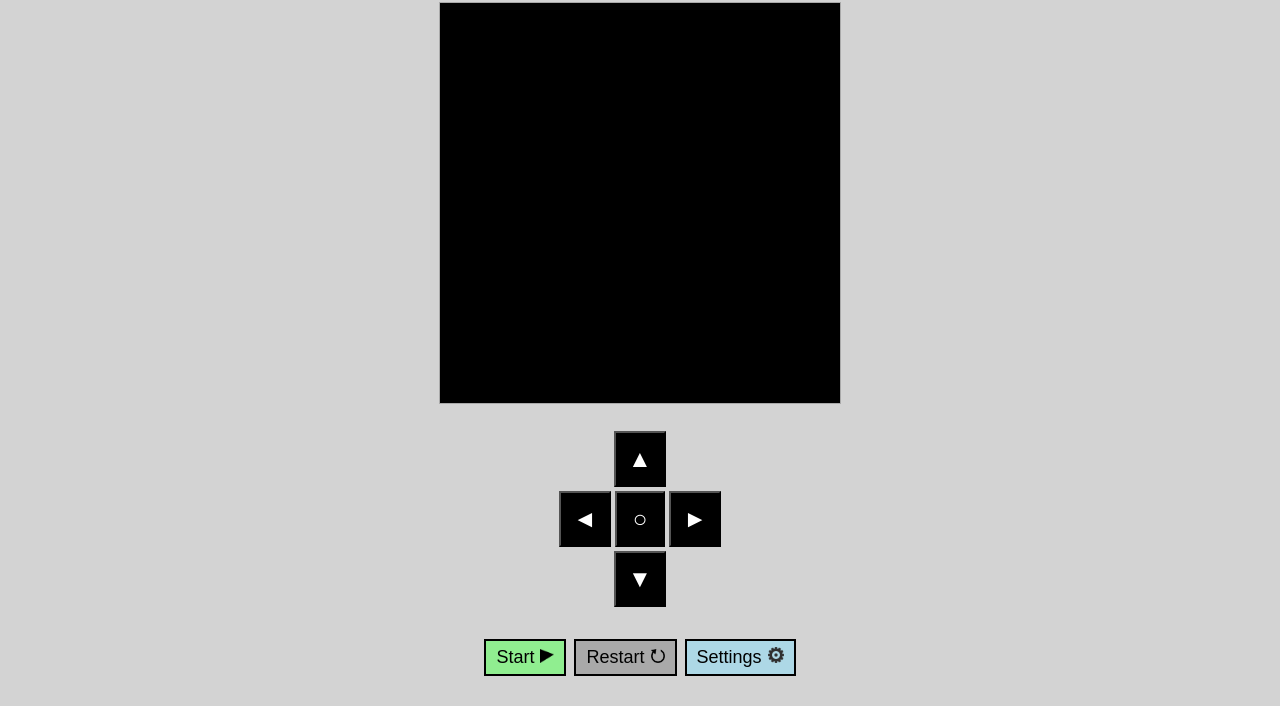
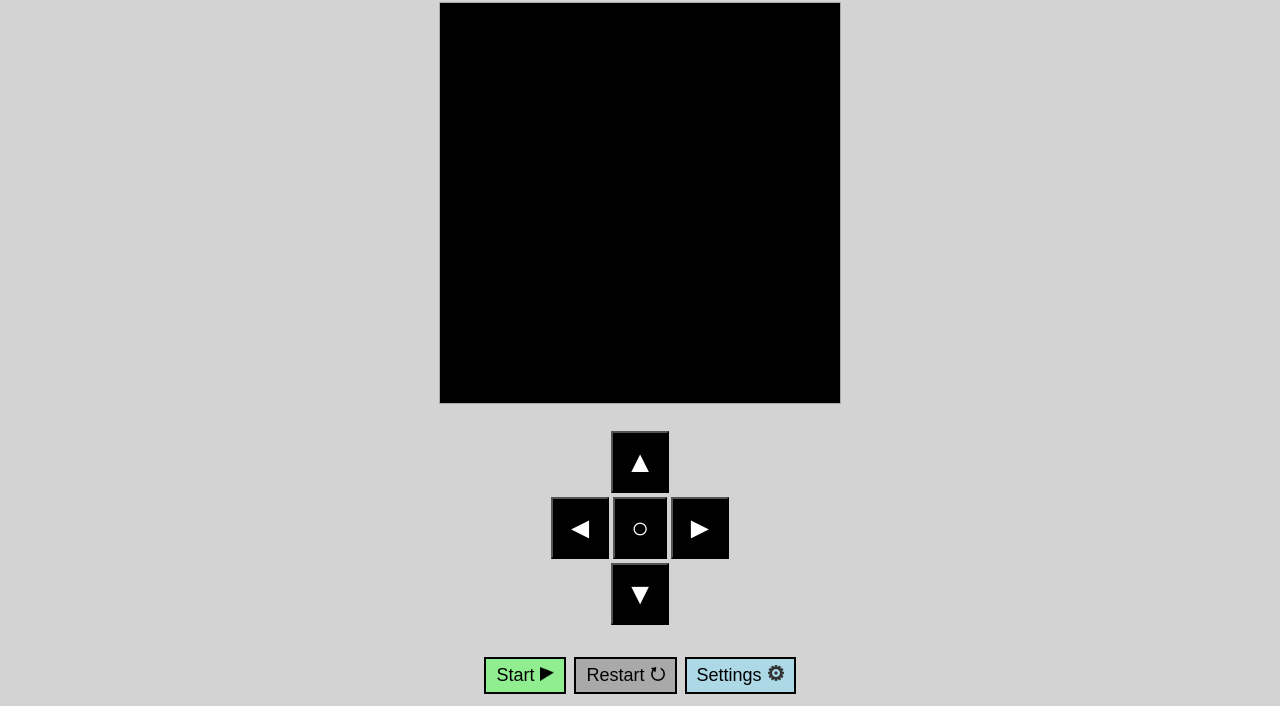
Before and after one commit to RaionaAleksander/Play-space, a React app: page /games/snake in a window 1280 px wide. Shown: the part 182-888 px from the top of the page. Built offline with nearby package versions, Linux system fonts and the light colour scheme.

Commit message:
Changed files

```diff
--- a/public/index.html
+++ b/public/index.html
@@ -3,7 +3,7 @@
   <head>
     <meta charset="utf-8" />
     <link rel="icon" href="%PUBLIC_URL%/gamepad_icon.ico" />
-    <meta name="viewport" content="width=device-width, initial-scale=1" />
+    <meta name="viewport" content="width=device-width, initial-scale=1.0" />
     <meta name="theme-color" content="#000000" />
     <meta
       name="description"
--- a/src/resourses/css/Snake.module.css
+++ b/src/resourses/css/Snake.module.css
@@ -26,13 +26,14 @@
 .buttonMIDDLE {
     display: flex;
     flex-direction: row;
-    justify-content: center;
+    justify-content: space-around;
+    align-items: center;
     gap: 4px;
     width: 100%;
 }
 
 .buttonUP, .buttonLEFT, .buttonRIGHT, .buttonDOWN, .buttonCENTER {
-    font-size: 24px;
+    font-size: 30px;
     background-color: black;
     color: white;
 }
```
